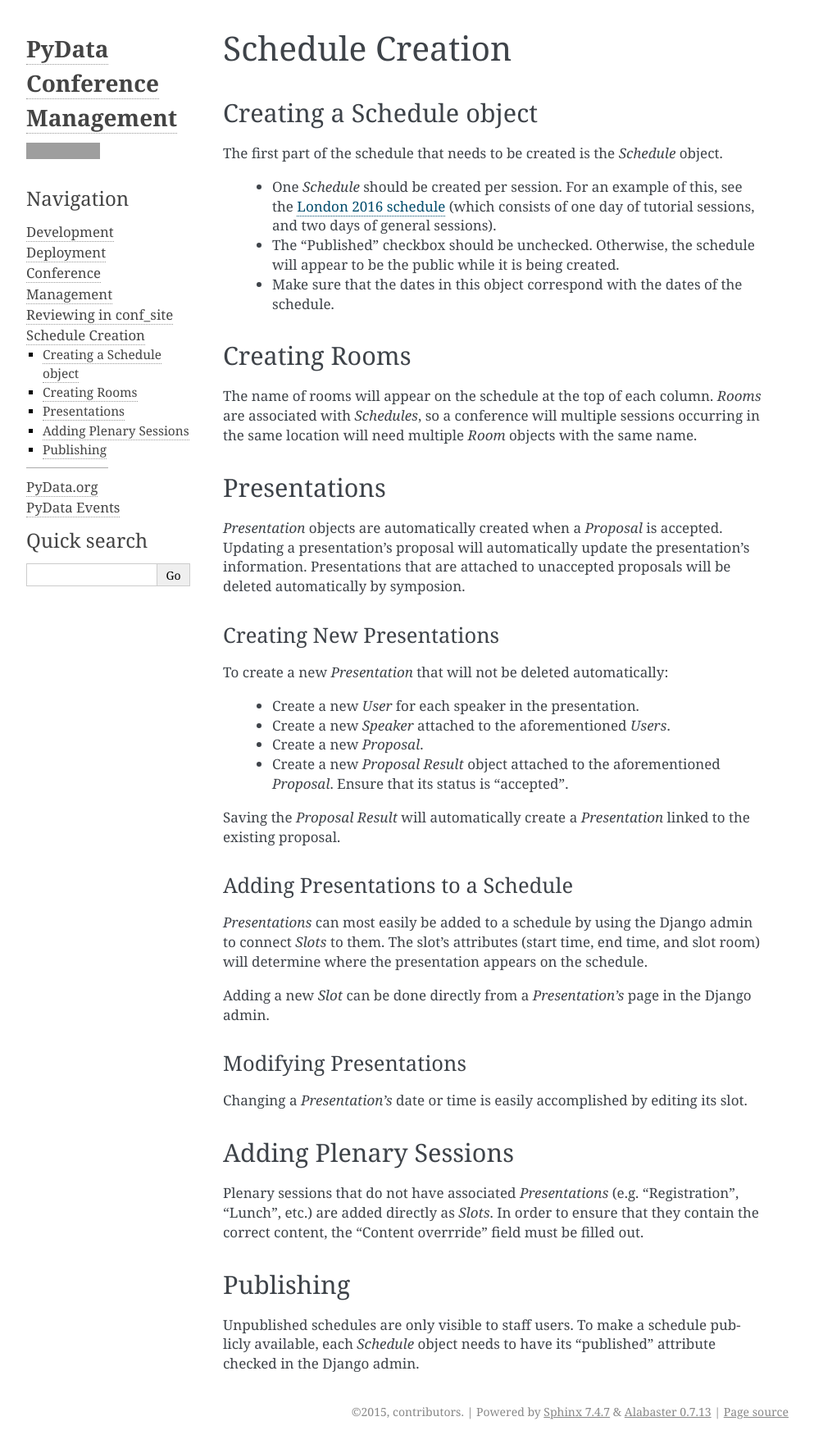
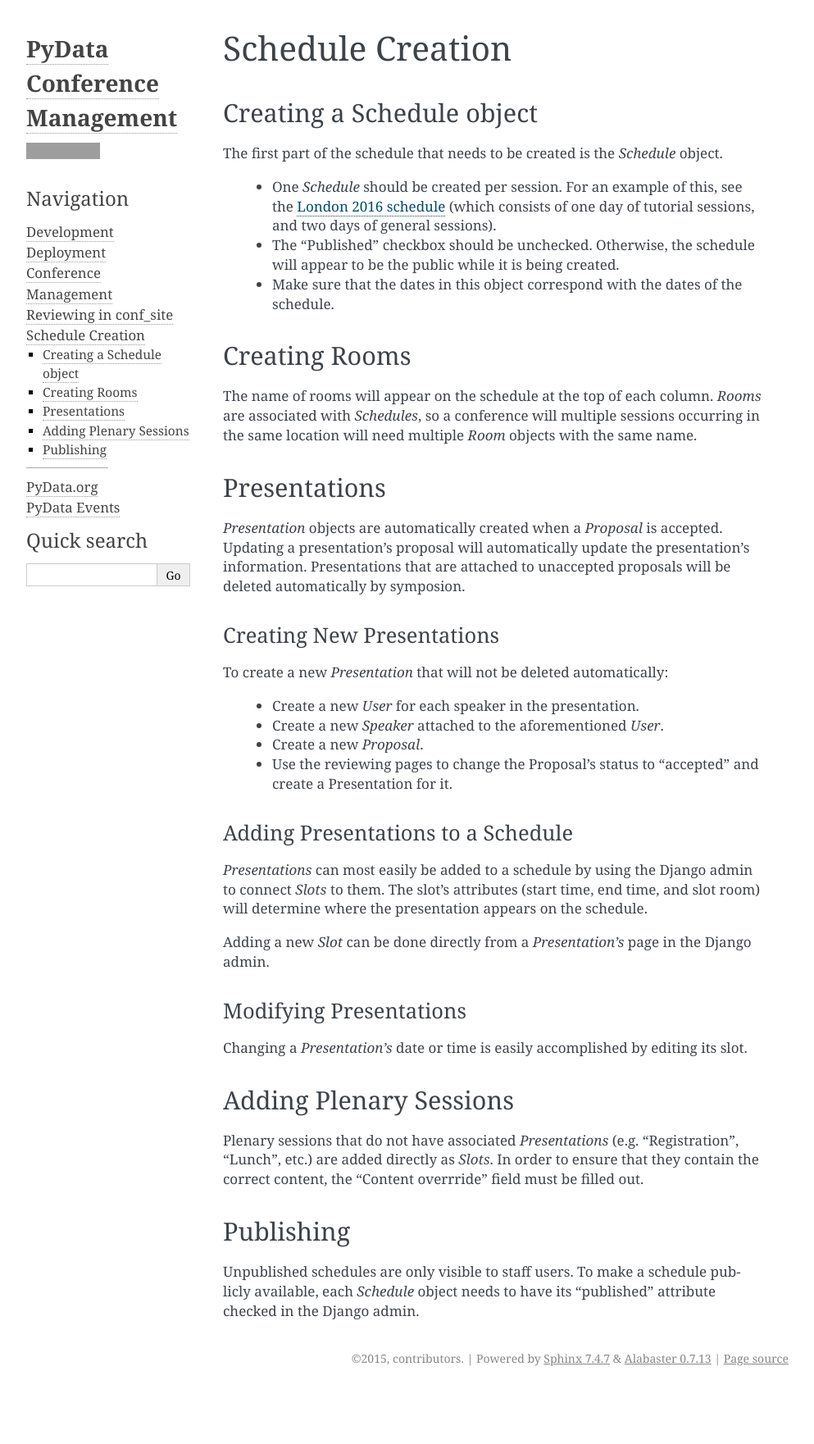
Before and after one commit to pydata/conf_site, a Sphinx documentation site: the page built from docs/source/schedule-creation.rst, in a window 1280 px wide. Shown: the whole page at 82% size, without its empty margins (148-1141 px from the left). Built offline with Sphinx 7.4.7, drawn with Linux system fonts in a browser that asks for light colours; after the commit the page ends 1696 px from its top, so only the background shows below that; grey boxes are pictures that could not be loaded.

Commit message:
Update presentation creation workflow.

```diff
--- a/docs/source/schedule-creation.rst
+++ b/docs/source/schedule-creation.rst
@@ -39,13 +39,10 @@ Creating New Presentations
 To create a new `Presentation` that will not be deleted automatically:
 
   - Create a new `User` for each speaker in the presentation.
-  - Create a new `Speaker` attached to the aforementioned `Users`.
+  - Create a new `Speaker` attached to the aforementioned `User`.
   - Create a new `Proposal`.
-  - Create a new `Proposal Result` object attached to the
-    aforementioned `Proposal`. Ensure that its status is "accepted".
-
-Saving the `Proposal Result` will automatically create a `Presentation`
-linked to the existing proposal.
+  - Use the reviewing pages to change the Proposal's status to "accepted"
+    and create a Presentation for it.
 
 Adding Presentations to a Schedule
 ~~~~~~~~~~~~~~~~~~~~~~~~~~~~~~~~~~
```
